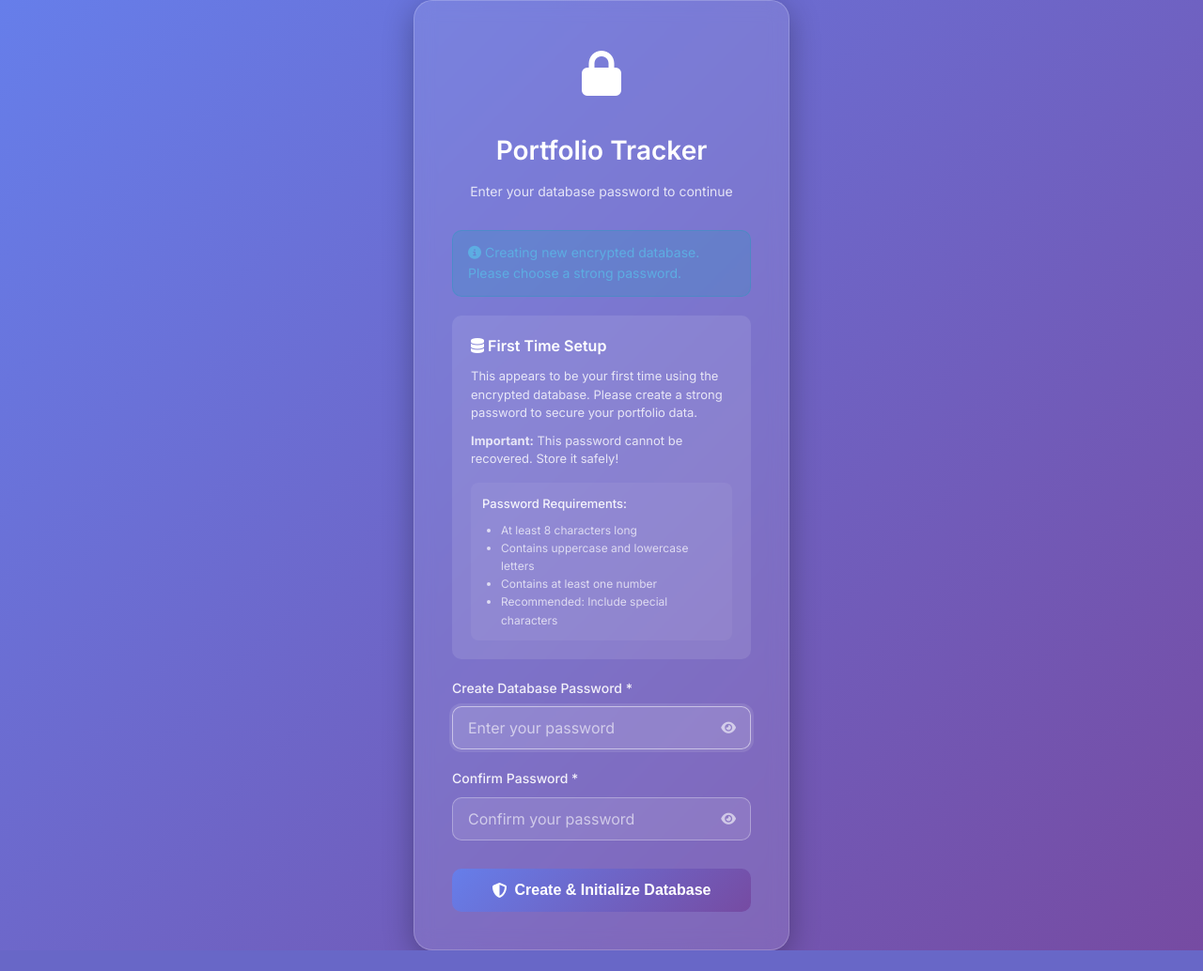
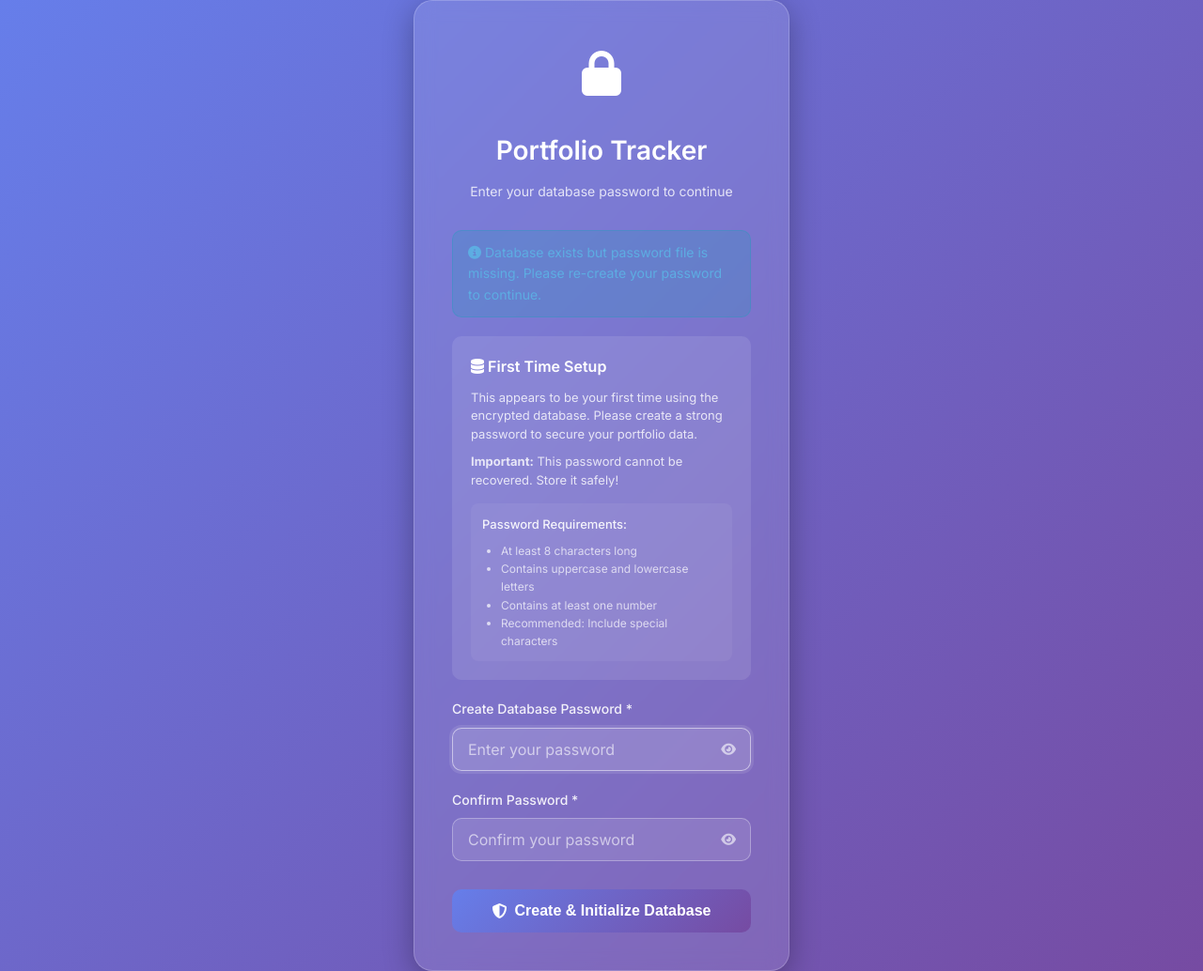
Before and after one commit to npapatheodorou/portfolio_tracker, a Flask app: page /login in a window 1280 px wide. Shown: the whole page at 94% size. Before the commit the page ends 1012 px from the top, so only its background shows below. Run offline with Flask 3, Linux system fonts and the light colour scheme.

Commit message:
Update database functions, fix snapshot functionallity

```diff
--- a/app.py
+++ b/app.py
@@ -10,7 +10,7 @@ import requests
 import time
 import os
 from functools import wraps
-from database_encryption import db_encryption
+from database_encryption import DatabaseEncryptionManager
 
 # Configure logging
 logging.basicConfig(level=logging.INFO)
@@ -18,10 +18,15 @@ logger = logging.getLogger(__name__)
 
 app = Flask(__name__)
 app.config['SECRET_KEY'] = 'your-secret-key-change-in-production'
-app.config['SQLALCHEMY_DATABASE_URI'] = 'sqlite:///portfolio_encrypted.db'
+# Use absolute path to avoid Flask's instance folder behavior
+db_path = os.path.join(os.path.dirname(os.path.abspath(__file__)), 'portfolio_encrypted.db')
+app.config['SQLALCHEMY_DATABASE_URI'] = f'sqlite:///{db_path}'
 app.config['SQLALCHEMY_TRACK_MODIFICATIONS'] = False
 
 db = SQLAlchemy(app)
+
+# Initialize database encryption with absolute path
+db_encryption = DatabaseEncryptionManager(db_path)
 
 # Authentication decorator
 def require_auth(f):
@@ -417,9 +422,21 @@ def serialize_snapshot(s):
     except:
         holdings = []
 
+    # Get portfolio name if portfolio relationship exists
+    portfolio_name = None
+    if hasattr(s, 'portfolio') and s.portfolio:
+        portfolio_name = s.portfolio.name
+    elif s.portfolio_id:
+        # Fallback: query portfolio directly
+        portfolio = Portfolio.query.get(s.portfolio_id)
+        portfolio_name = portfolio.name if portfolio else 'Unknown'
+    else:
+        portfolio_name = 'Unknown'
+
     return {
         'id': s.id,
         'portfolio_id': s.portfolio_id,
+        'portfolio_name': portfolio_name,
         'snapshot_date': s.snapshot_date.isoformat() if s.snapshot_date else None,
         'total_value': float(s.total_value) if s.total_value else 0,
         'holdings_data': holdings,
@@ -533,10 +550,23 @@ def login():
     info = None
     first_time = False
 
-    # Check if database exists
-    if not os.path.exists('portfolio_encrypted.db'):
+    # Check if database and hash file exist
+    db_exists = os.path.exists(db_path)
+    hash_file = db_path.replace('.db', '.hash')
+    hash_exists = os.path.exists(hash_file)
+
+    if not db_exists and not hash_exists:
         first_time = True
         info = "Creating new encrypted database. Please choose a strong password."
+    elif db_exists and not hash_exists:
+        # Database exists but hash file is missing - corrupted setup
+        first_time = True
+        info = "Database exists but password file is missing. Please re-create your password to continue."
+        # Force user to set password by treating as first-time
+    elif not db_exists and hash_exists:
+        # Hash exists but database doesn't - corrupted setup
+        first_time = True
+        info = "Password file exists but database is missing. Please re-create your database."
 
     if request.method == 'POST':
         password = request.form.get('password')
--- a/database_encryption.py
+++ b/database_encryption.py
@@ -192,7 +192,8 @@ class DatabaseEncryptionManager:
         try:
             hash_file = self.db_path.replace('.db', '.hash')
             if not os.path.exists(hash_file):
-                return True  # First time setup
+                # If hash file doesn't exist but database does, treat as unauthenticated
+                return os.path.exists(self.db_path) == False
 
             with open(hash_file, 'rb') as f:
                 lines = f.read().split(b'\n')
```
Also changed, not shown: static/js/main.js (+9 -1 lines), templates/snapshots.html (+6 -5 lines).
